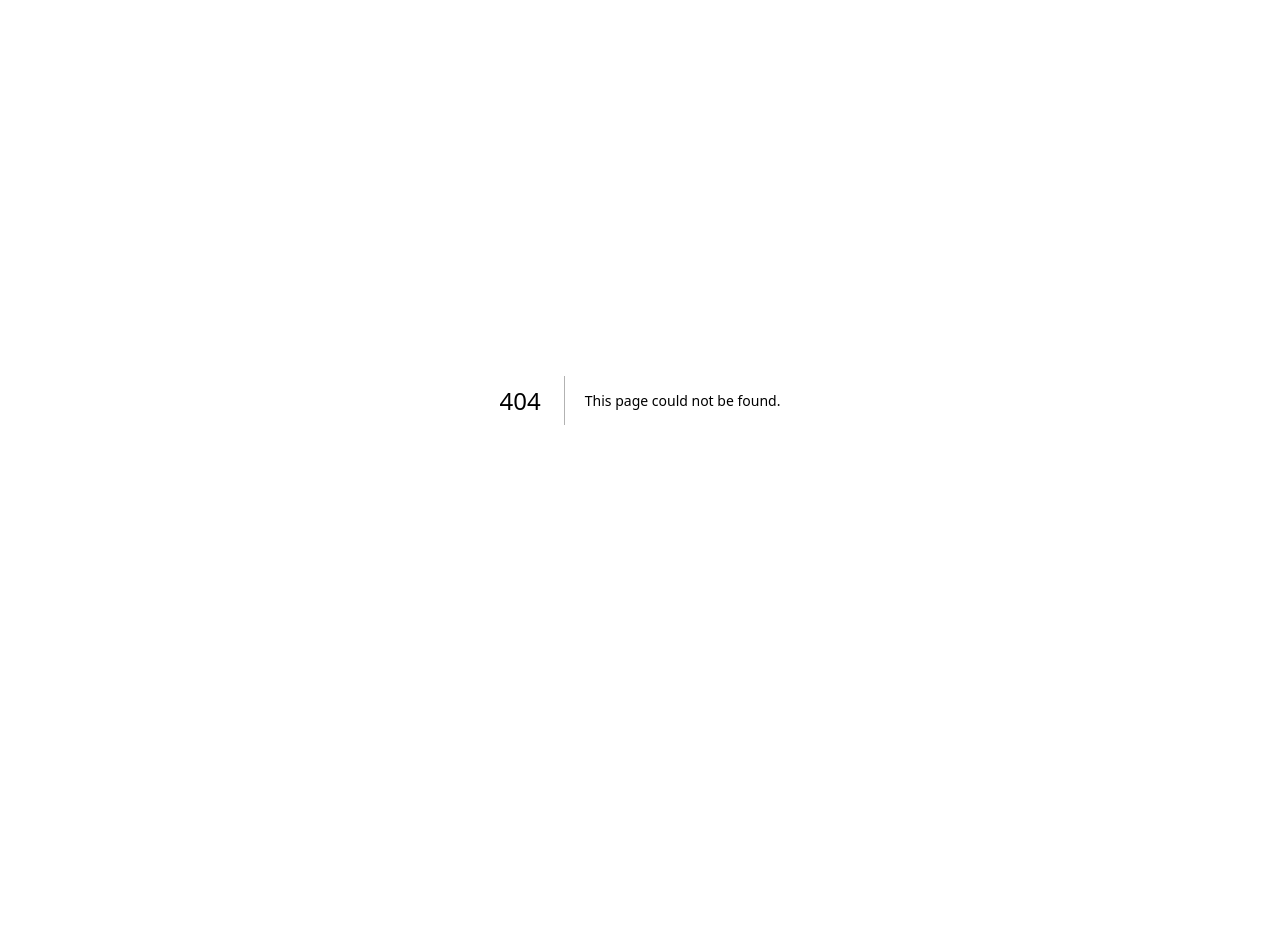
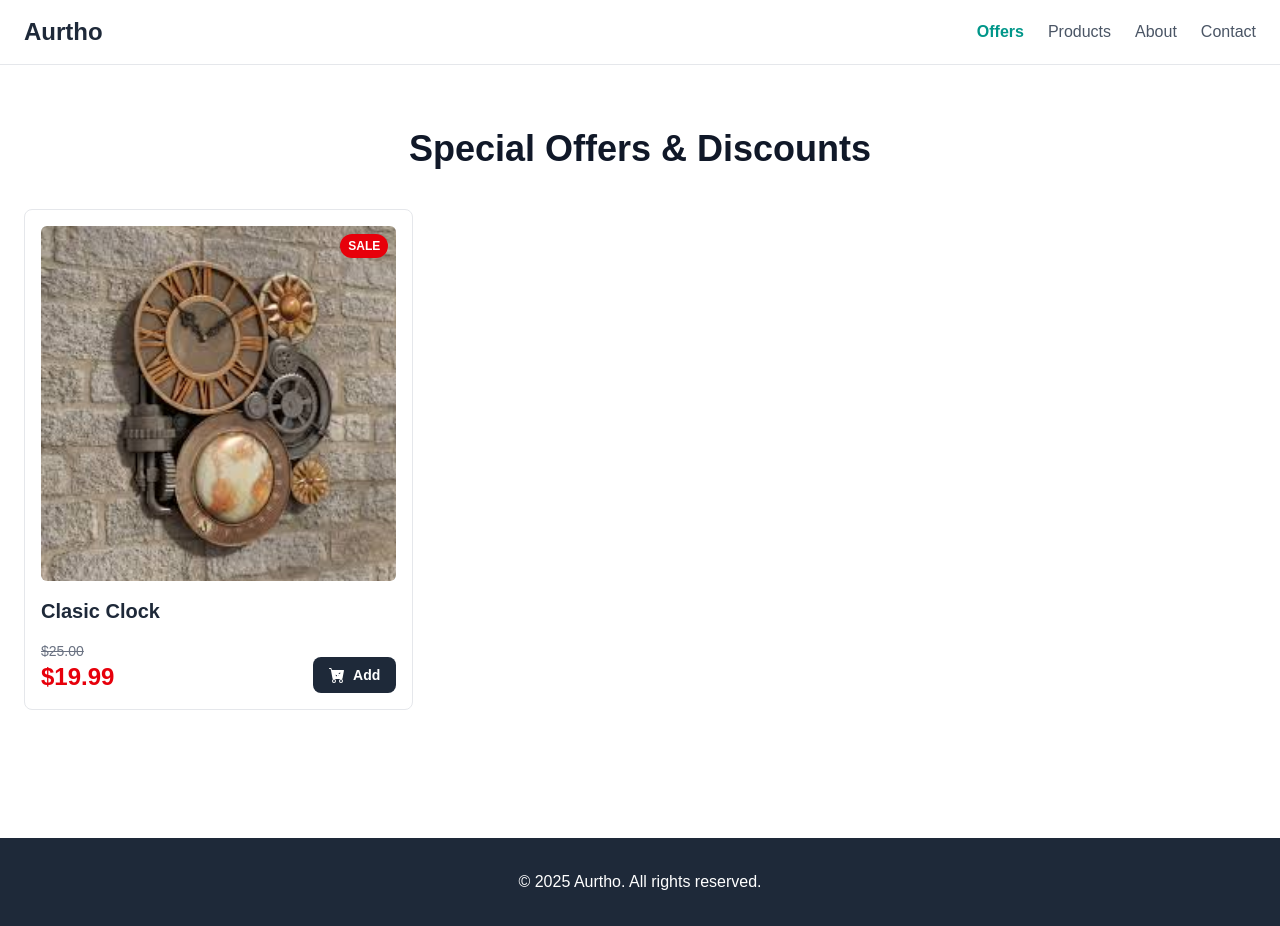
Before and after one commit to sobuj21/aurtho-store, a Next.js app: page /offers in a window 1280 px wide. Before the commit this address had no page. Before the commit the page ends 800 px from the top, so only its background shows below. Built offline with nearby package versions, Linux system fonts and the light colour scheme.

Commit message:
Create Offers page and replace Home link in nav

```diff
--- a/src/app/contact/page.js
+++ b/src/app/contact/page.js
@@ -11,10 +11,11 @@ export default function ContactPage() {
       Aurtho
     </Link>
     <div className="space-x-6">
-      <Link href="/" className="text-gray-600 hover:text-gray-900">Home</Link>
+      {/* "Home" has been replaced with "Offers" */}
+      <Link href="/offers" className="text-gray-600 hover:text-gray-900">Offers</Link>
       <Link href="/products" className="text-gray-600 hover:text-gray-900">Products</Link>
       <Link href="/about" className="text-gray-600 hover:text-gray-900">About</Link>
-      <Link href="/contact" className="text-gray-600 hover:text-gray-900 font-bold text-teal-600">Contact</Link>
+      <Link href="/contact" className="text-gray-600 hover:text-gray-900">Contact</Link>
     </div>
   </nav>
 </header>
--- /dev/null
+++ b/src/app/offers/page.js
@@ -0,0 +1,75 @@
+import Image from "next/image";
+import Link from 'next/link';
+
+export default function OffersPage() {
+  return (
+    <div className="bg-white">
+      {/* Header and Navigation Bar */}
+      <header className="border-b border-gray-200">
+        <nav className="container mx-auto px-6 py-4 flex justify-between items-center">
+          <Link href="/" className="text-2xl font-bold text-gray-800">
+            Aurtho
+          </Link>
+          <div className="space-x-6">
+            {/* The "Offers" link is now the active one on this page */}
+            <Link href="/offers" className="text-gray-600 hover:text-gray-900 font-bold text-teal-600">Offers</Link>
+            <Link href="/products" className="text-gray-600 hover:text-gray-900">Products</Link>
+            <Link href="/about" className="text-gray-600 hover:text-gray-900">About</Link>
+            <Link href="/contact" className="text-gray-600 hover:text-gray-900">Contact</Link>
+          </div>
+        </nav>
+      </header>
+
+      <main>
+        {/* Main Offers Section */}
+        <section className="py-16">
+          <div className="container mx-auto px-6">
+            <h1 className="text-4xl font-extrabold text-center text-gray-900 mb-10">
+              Special Offers & Discounts
+            </h1>
+            {/* Product Grid */}
+            <div className="grid grid-cols-1 md:grid-cols-2 lg:grid-cols-3 gap-8">
+
+              {/* Sale Product 1 */}
+              <div className="border border-gray-200 rounded-lg p-4 flex flex-col transition-shadow duration-300 hover:shadow-xl">
+                {/* Image Frame with SALE Badge */}
+                <div className="relative w-full aspect-square rounded-md overflow-hidden mb-4">
+                  {/* SALE Badge */}
+                  <div className="absolute top-2 right-2 bg-red-600 text-white text-xs font-bold px-2 py-1 rounded-full z-10">SALE</div>
+                  <Image
+                    src="/product1.jpeg" // Replace with your sale image
+                    alt="A beautiful Clock on sale"
+                    fill
+                    className="object-cover"
+                  />
+                </div>
+                {/* Product Info */}
+                <h3 className="text-xl font-semibold text-gray-800 text-left">Clasic Clock</h3>
+                <div className="mt-auto flex justify-between items-end pt-4">
+                  <div className="text-left">
+                    <p className="text-sm text-gray-500 line-through">$25.00</p>
+                    <p className="text-2xl font-bold text-red-600">$19.99</p>
+                  </div>
+                  <button className="flex items-center gap-2 px-4 py-2 bg-gray-800 text-white font-semibold rounded-lg hover:bg-gray-700 transition-colors duration-300 text-sm">
+                    <svg xmlns="http://www.w3.org/2000/svg" width="16" height="16" fill="currentColor" className="bi bi-cart-plus" viewBox="0 0 16 16"><path d="M9 5.5a.5.5 0 0 0-1 0V7H6.5a.5.5 0 0 0 0 1H8v1.5a.5.5 0 0 0 1 0V8h1.5a.5.5 0 0 0 0-1H9z"/><path d="M.5 1a.5.5 0 0 0 0 1h1.11l.401 1.607 1.498 7.985A.5.5 0 0 0 4 12h1a2 2 0 1 0 0 4 2 2 0 0 0 0-4h7a2 2 0 1 0 0 4 2 2 0 0 0 0-4h1a.5.5 0 0 0 .491-.408l1.5-8A.5.5 0 0 0 14.5 3H2.89l-.405-1.621A.5.5 0 0 0 2 1zM6 14a1 1 0 1 1-2 0 1 1 0 0 1 2 0m7 0a1 1 0 1 1-2 0 1 1 0 0 1 2 0m-1.646-7.646-3 3a.5.5 0 0 1-.708 0l-1.5-1.5a.5.5 0 1 1 .708-.708L8 8.293l2.646-2.647a.5.5 0 0 1 .708.708z"/></svg>
+                    <span>Add</span>
+                  </button>
+                </div>
+              </div>
+
+              {/* Add more sale products by copying the block above */}
+
+            </div>
+          </div>
+        </section>
+      </main>
+
+      {/* Footer */}
+      <footer className="bg-gray-800 text-white py-8 mt-16">
+        <div className="container mx-auto px-6 text-center">
+          <p>&copy; 2025 Aurtho. All rights reserved.</p>
+        </div>
+      </footer>
+    </div>
+  );
+}
--- a/src/app/page.js
+++ b/src/app/page.js
@@ -13,7 +13,8 @@ export default function HomePage() {
       Aurtho
     </Link>
     <div className="space-x-6">
-      <Link href="/" className="text-gray-600 hover:text-gray-900">Home</Link>
+      {/* "Home" has been replaced with "Offers" */}
+      <Link href="/offers" className="text-gray-600 hover:text-gray-900">Offers</Link>
       <Link href="/products" className="text-gray-600 hover:text-gray-900">Products</Link>
       <Link href="/about" className="text-gray-600 hover:text-gray-900">About</Link>
       <Link href="/contact" className="text-gray-600 hover:text-gray-900">Contact</Link>
--- a/src/app/products/page.js
+++ b/src/app/products/page.js
@@ -11,9 +11,9 @@ export default function ProductsPage() {
       Aurtho
     </Link>
     <div className="space-x-6">
-            <Link href="/" className="text-gray-600 hover:text-gray-900">Home</Link>
-            {/* This makes the "Products" link active on this page */}
-            <Link href="/products" className="text-gray-600 hover:text-gray-900 font-bold text-teal-600">Products</Link>
+      {/* "Home" has been replaced with "Offers" */}
+      <Link href="/offers" className="text-gray-600 hover:text-gray-900">Offers</Link>
+      <Link href="/products" className="text-gray-600 hover:text-gray-900">Products</Link>
       <Link href="/about" className="text-gray-600 hover:text-gray-900">About</Link>
       <Link href="/contact" className="text-gray-600 hover:text-gray-900">Contact</Link>
     </div>
```
Lines whose indentation alone changed are shown as unchanged.
